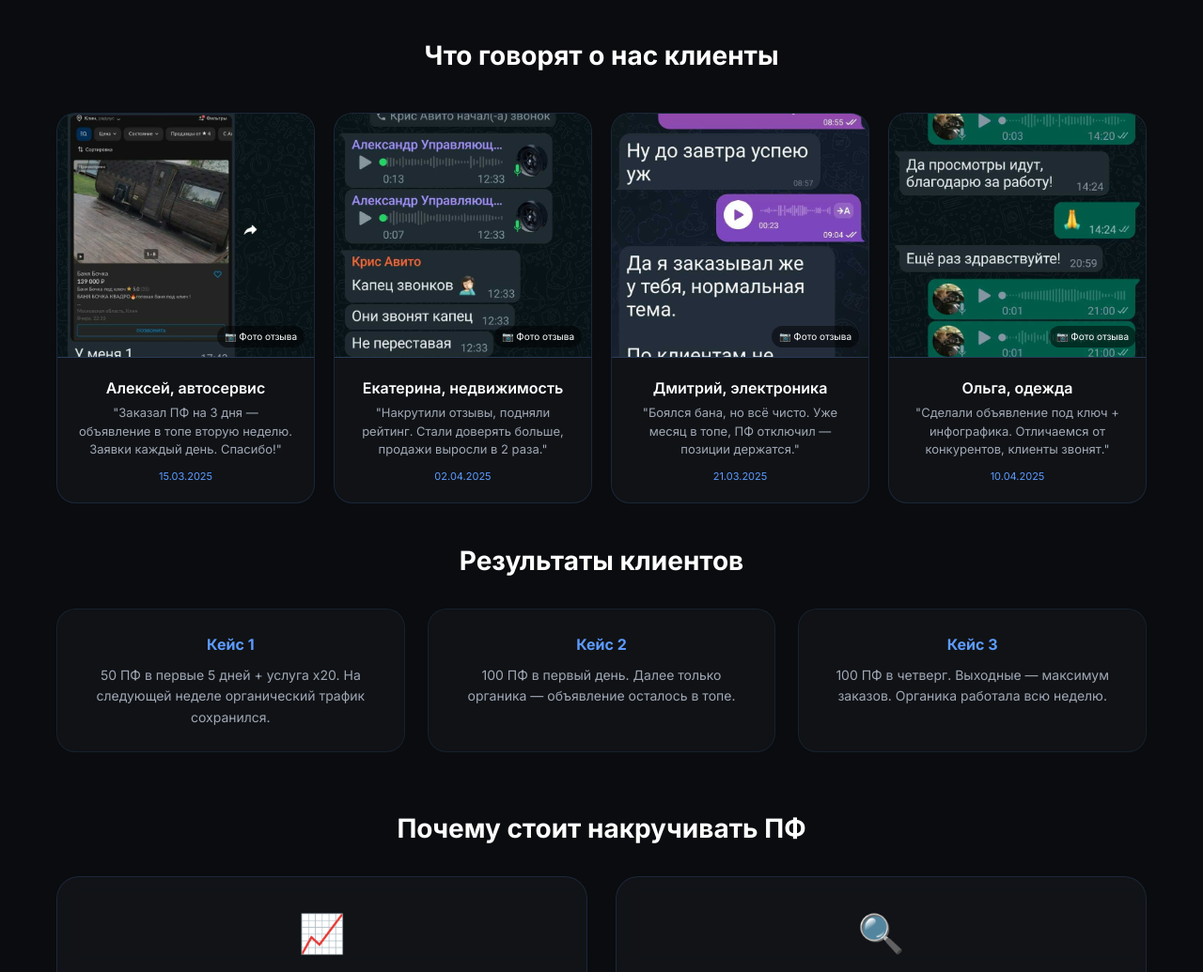
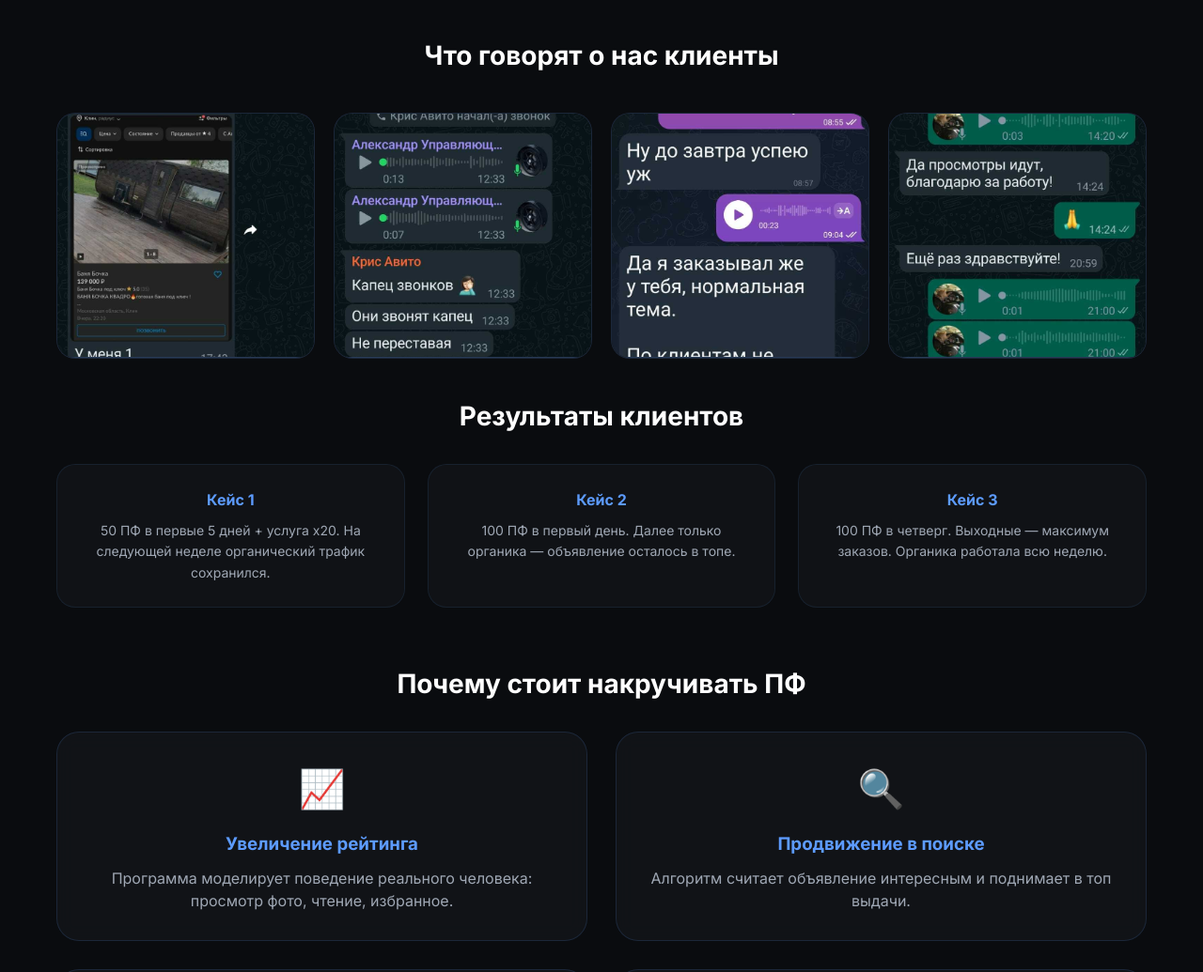
Before and after one commit to 5weeeeet/pfmarketing, a website: page pf.html in a window 1280 px wide. Shown: the part 1000-2035 px from the top of the page at 94% size. Drawn offline with nearby package versions, Linux system fonts and the light colour scheme.

Commit message:
Remove review captions

```diff
--- a/pf.html
+++ b/pf.html
@@ -455,19 +455,7 @@
             position: relative;
             overflow: hidden;
         }
-
-        .review-photo:after {
-            content: "📷 Фото отзыва";
-            position: absolute;
-            bottom: 10px;
-            right: 10px;
-            background: rgba(0,0,0,0.5);
-            padding: 4px 8px;
-            border-radius: 20px;
-            font-size: 10px;
-            color: #FFFFFF;
-        }
-        .review-photo img {
+.review-photo img {
             width: 100%;
             height: 100%;
             object-fit: cover;
@@ -536,29 +524,7 @@
         .card-title-light {
             text-align: center;
         }
-.review-content {
-            padding: 20px;
-        }
-
-        .review-author {
-            font-weight: 600;
-            margin-bottom: 5px;
-            color: #FFFFFF;
-        }
-
-        .review-text {
-            font-size: 13px;
-            color: #A0A8B5;
-            margin-bottom: 10px;
-            line-height: 1.5;
-        }
-
-        .review-date {
-            font-size: 11px;
-            color: #5D9BFF;
-        }
-
-        /* Кейсы */
+/* Кейсы */
         .cases-grid {
             display: grid;
             grid-template-columns: repeat(3, 1fr);
@@ -884,35 +850,15 @@
                 <div class="reviews-grid">
                     <div class="review-card">
                         <div class="review-photo"><img src="/assets/reviews/review1.jpeg" alt="Алексей, автосервис"></div>
-                        <div class="review-content">
-                            <div class="review-author">Алексей, автосервис</div>
-                            <div class="review-text">"Заказал ПФ на 3 дня — объявление в топе вторую неделю. Заявки каждый день. Спасибо!"</div>
-                            <div class="review-date">15.03.2025</div>
-                        </div>
                     </div>
                     <div class="review-card">
                         <div class="review-photo"><img src="/assets/reviews/review2.jpeg" alt="Екатерина, недвижимость"></div>
-                        <div class="review-content">
-                            <div class="review-author">Екатерина, недвижимость</div>
-                            <div class="review-text">"Накрутили отзывы, подняли рейтинг. Стали доверять больше, продажи выросли в 2 раза."</div>
-                            <div class="review-date">02.04.2025</div>
-                        </div>
                     </div>
                     <div class="review-card">
                         <div class="review-photo"><img src="/assets/reviews/review3.jpeg" alt="Дмитрий, электроника"></div>
-                        <div class="review-content">
-                            <div class="review-author">Дмитрий, электроника</div>
-                            <div class="review-text">"Боялся бана, но всё чисто. Уже месяц в топе, ПФ отключил — позиции держатся."</div>
-                            <div class="review-date">21.03.2025</div>
-                        </div>
                     </div>
                     <div class="review-card">
                         <div class="review-photo"><img src="/assets/reviews/review4.jpeg" alt="Ольга, одежда"></div>
-                        <div class="review-content">
-                            <div class="review-author">Ольга, одежда</div>
-                            <div class="review-text">"Сделали объявление под ключ + инфографика. Отличаемся от конкурентов, клиенты звонят."</div>
-                            <div class="review-date">10.04.2025</div>
-                        </div>
                     </div>
                 </div>
                 <div class="review-modal" id="reviewModal" aria-hidden="true">
```
Also changed, not shown: pf/index.html (+2 -56 lines).
